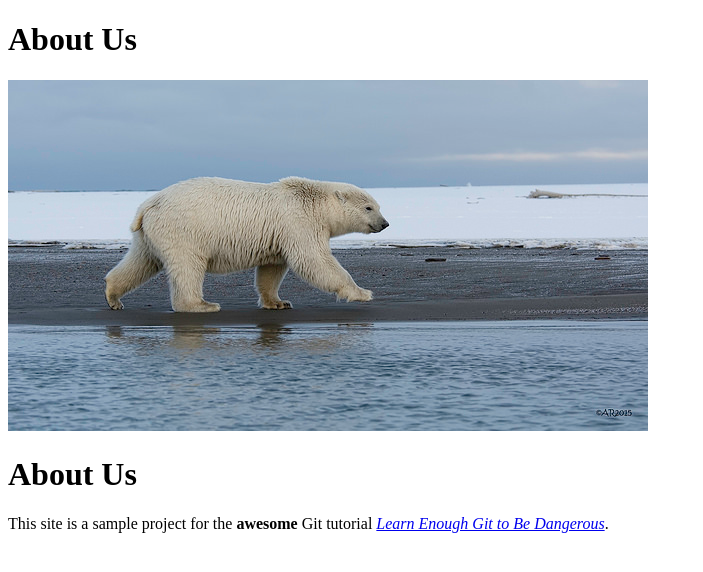
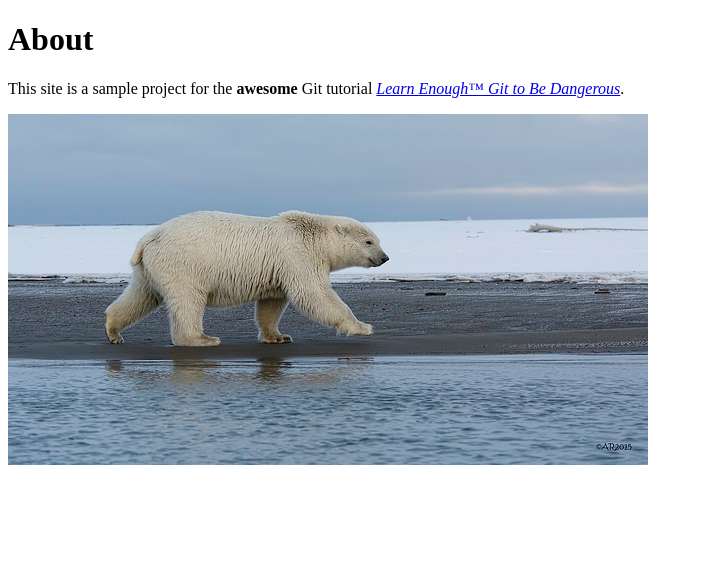
Before and after one commit to Qajneya/website, a plain HTML site: page about.html in a window 1280 px wide. Shown: the whole page, without its empty margins (0-703 px from the left). Drawn offline with Linux system fonts and the light colour scheme.

Commit message:
Merge fix-trademark to master

```diff
--- a/about.html
+++ b/about.html
@@ -2,17 +2,16 @@
 <html>
   <head>
     <title>About Us</title>
+    <meta charset="utf-8">
   </head>
   <body>
-    <h1>About Us</h1>
-    <!-- Add something here to fix trademark -->
-    <a href="https://www.flickr.com/photos/puliarfanita/22959238329">
-      <img src="images/polar_bear.jpg" alt="Polar Bear" />
-    </a>
-    <h1>About Us</h1>
+    <h1>About</h1>
     <p>
       This site is a sample project for the <strong>awesome</strong> Git tutorial
-      <a href="http://learnenough.com/git-tutorial"><em>Learn Enough Git to Be Dangerous</em></a>.
+      <a href="http://learnenough.com/git-tutorial"><em>Learn Enough™ Git to Be Dangerous</em></a>.
     </p>
+    <a href="https://www.flickr.com/photos/puliarfanita/22959238329">
+    <img src="images/polar_bear.jpg" alt="Polar Bear" />
+    </a>
   </body>
 </html>
```
Also changed, not shown: index.html (+1 -1 lines).
